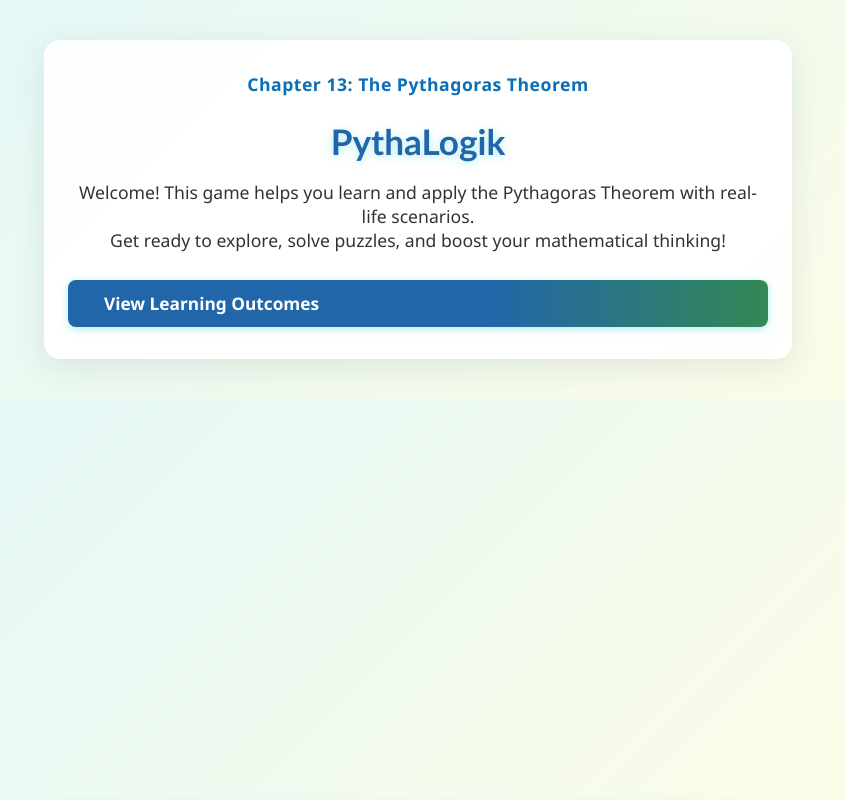
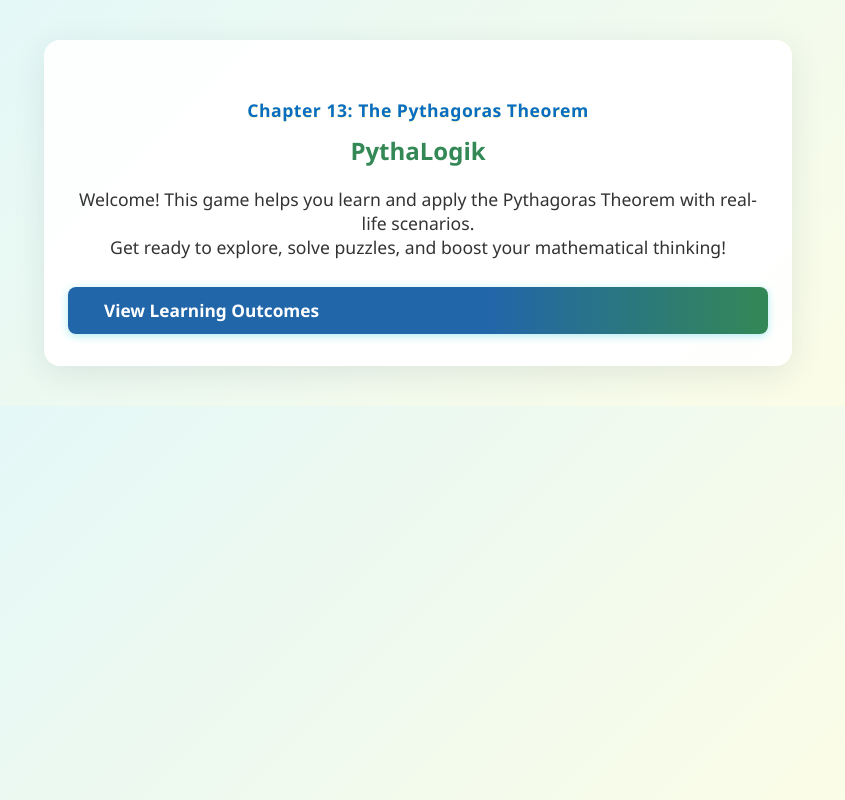
Before and after one commit to rexv112/Project-KPR3012, a plain HTML site: page Index.html in a window 1280 px wide. Shown: the whole page, without its empty margins (222-1067 px from the left). Drawn offline with Linux system fonts and the light colour scheme.

Commit message:
Update Index.html

```diff
--- a/Index.html
+++ b/Index.html
@@ -7,8 +7,8 @@
 </head>
 <body>
     <div class="container">
-        <div class="chapter">Chapter 13: The Pythagoras Theorem</div>
-        <h1>PythaLogik</h1>
+        <div class="chapter"><h1></h1>Chapter 13: The Pythagoras Theorem</h1></h1></div>
+        <h2>PythaLogik</h2>
         <div class="intro">
             <p>
                 Welcome! This game helps you learn and apply the Pythagoras Theorem with real-life scenarios.
```
